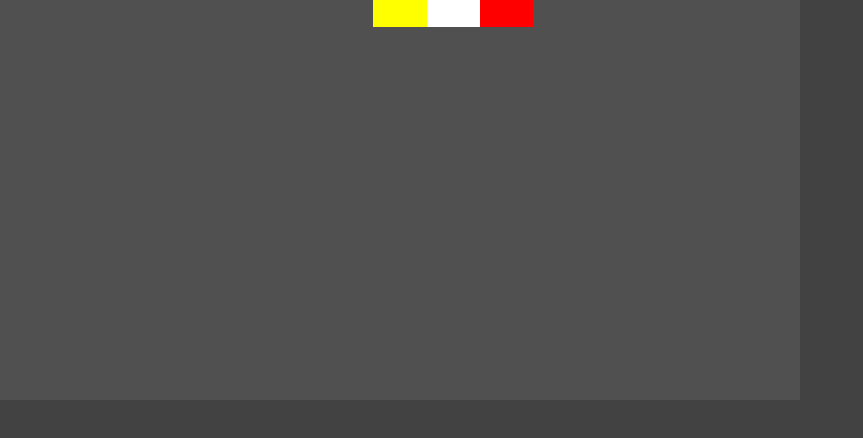
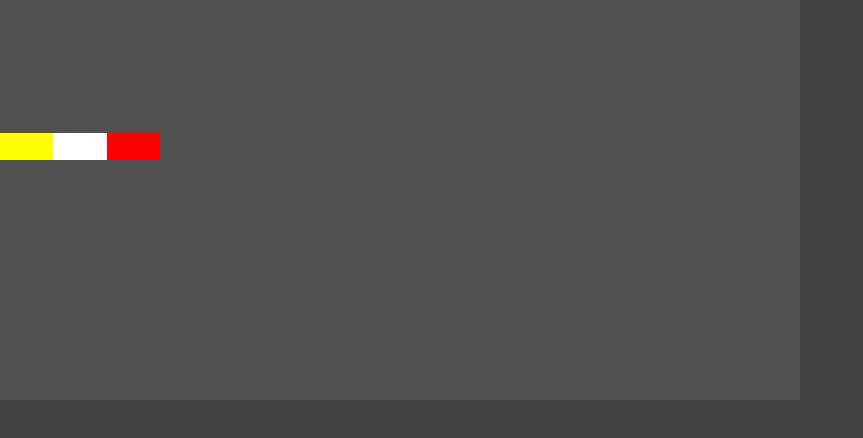
Before and after one commit to bruno-alves/bruno-alves.io, a React (Create React App) app: page /snake in a window 1280 px wide. Shown: the top 438 px of the page, without its empty margins (0-863 px from the left). Built offline with nearby package versions, Linux system fonts and the light colour scheme; the HTML template or start-up script is replaced by a standard one.

Commit message:
Funcao de movimentacao

```diff
--- a/src/Pages/Snake/index.js
+++ b/src/Pages/Snake/index.js
@@ -1,11 +1,17 @@
-import React, { useState, useEffect } from 'react';
+import React, { useState, useEffect, useRef } from 'react';
 import { Table } from './styles';
 
 function Snake() {
-  const [snake, setSnake] = useState([0, 1, 2]);
+  const [snake, setSnake] = useState([]);
   const [direction, setDirection] = useState('D');
 
   useEffect(() => {
+    setSnake([
+      { class: 'tail', position: 0 },
+      { class: 'body', position: 1 },
+      { class: 'head', position: 2 },
+    ]);
+
     const changeDirection = (e) => {
       switch (e.keyCode) {
         case 87:
@@ -24,60 +30,67 @@ function Snake() {
       }
     };
 
-    document.addEventListener('keydown', changeDirection);
+    document.addEventListener('keydown', changeDirection, false);
     return () => document.removeEventListener('keydown', changeDirection);
   }, []);
 
-  const setClassName = (x, y) => {
-    const p = x * 15 + y;
+  function useInterval(callback, delay) {
+    const savedCallback = useRef();
 
-    if (snake.includes(p)) {
-      if (snake[0] === p) return 'tail';
-      if (snake[snake.length - 1] === p) return 'head';
+    useEffect(() => {
+      savedCallback.current = callback;
+    }, [callback]);
 
-      return 'body';
+    useEffect(() => {
+      function tick() {
+        savedCallback.current();
       }
 
-    return undefined;
-  };
+      if (delay !== null) {
+        const id = setInterval(tick, delay);
+        return () => clearInterval(id);
+      }
+    }, [delay]);
+  }
 
   const move = () => {
     const s = [...snake];
-    setSnake(
-      s.map((_, i) => {
-        if (s.length === i + 1) {
+
+    for (let i = 0; i < s.length; i += 1) {
+      if (i !== s.length - 1) s[i].position = s[i + 1].position;
+      else
         switch (direction) {
           case 'W':
-              return s[i] - 15;
+            s[i].position -= 15;
+            break;
           case 'A':
-              return s[i] - 1;
+            s[i].position -= 1;
+            break;
           case 'S':
-              return s[i] + 15;
+            s[i].position += 15;
+            break;
           case 'D':
-              return s[i] + 1;
+            s[i].position += 1;
+            break;
           default:
         }
     }
-        return s[i + 1];
-      })
-    );
+
+    setSnake(s);
   };
 
-  useEffect(() => {
-    const timer = setInterval(() => {
-      move();
-    }, 1000);
-
-    return () => clearInterval(timer);
-  });
+  useInterval(move, 100);
 
   return (
     <Table>
       <tbody>
-        {Array.from(Array(15)).map((_, x) => (
-          <tr key={x.toString()}>
-            {Array.from(Array(15)).map((__, y) => (
-              <td key={y.toString()} className={setClassName(x, y)} />
+        {new Array(15).fill().map((_, y) => (
+          <tr key={y.toString()}>
+            {new Array(15).fill().map((__, x) => (
+              <td
+                key={x.toString()}
+                className={snake.find((s) => s.position === 15 * y + x)?.class}
+              />
             ))}
           </tr>
         ))}
```
Lines whose indentation alone changed are shown as unchanged.
